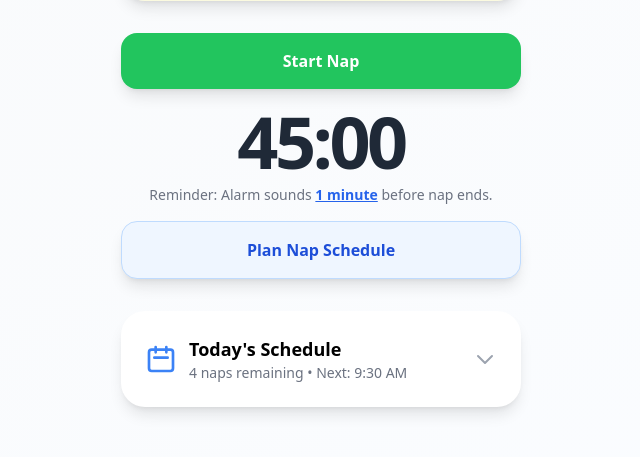
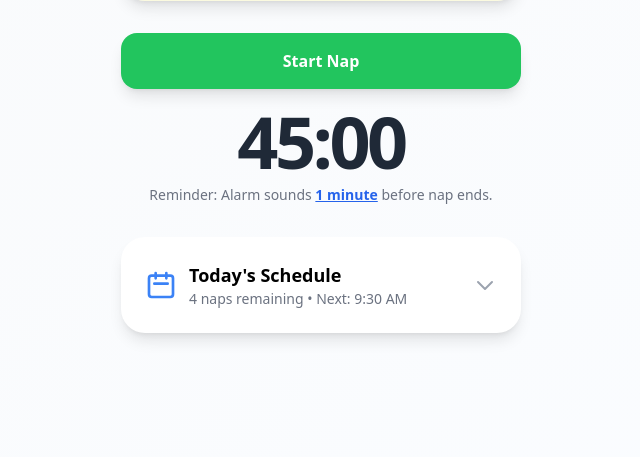
Before and after one commit to chandlershortlidge/baby_timer_app, a Flask app: page / in a window 1280 px wide. Shown: the part 343-800 px from the top of the page, without its empty margins (319-959 px from the left). Run offline with Flask 3, Linux system fonts and the light colour scheme; some libraries are stand-ins or nearby versions.

Commit message:
start of backend changes

```diff
--- a/app.py
+++ b/app.py
@@ -7,17 +7,38 @@ DB_FILE = 'nap_plans.db'
 
 def create_db():
     """
-    Creates the SQLite database and the nap_plans table if they don't exist.
+    Creates the SQLite database and tables if they don't exist.
+    This new schema is more robust and supports dynamic adjustments.
     """
     conn = sqlite3.connect(DB_FILE)
     c = conn.cursor()
+    # Drop old table for a clean slate during development.
+    # In a production migration, you'd use ALTER TABLE or a migration script.
+    c.execute('DROP TABLE IF EXISTS nap_plans')
+
+    # The 'days' table is the central record for a single day's schedule.
     c.execute('''
-        CREATE TABLE IF NOT EXISTS nap_plans (
+        CREATE TABLE IF NOT EXISTS days (
             id INTEGER PRIMARY KEY AUTOINCREMENT,
-            date TEXT NOT NULL,
-            number_of_naps INTEGER,
-            nap_durations TEXT,
-            wake_time TEXT
+            date TEXT NOT NULL UNIQUE,
+            first_wake_at TEXT,
+            daily_awake_budget_sec INTEGER,
+            projected_bedtime_at TEXT
+        )
+    ''')
+
+    # 'nap_slots' holds the plan and actuals for each individual nap.
+    c.execute('''
+        CREATE TABLE IF NOT EXISTS nap_slots (
+            id INTEGER PRIMARY KEY AUTOINCREMENT,
+            day_id INTEGER NOT NULL,
+            nap_index INTEGER NOT NULL,
+            planned_duration_sec INTEGER NOT NULL,
+            adjusted_duration_sec INTEGER,
+            actual_start_at TEXT,
+            actual_end_at TEXT,
+            status TEXT NOT NULL DEFAULT 'upcoming',
+            FOREIGN KEY (day_id) REFERENCES days (id)
         )
     ''')
     conn.commit()
@@ -40,58 +61,62 @@ def create_app():
         """
         return render_template('index.html')
 
-    @app.route('/plan_naps', methods=['POST'])
-    def plan_naps():
+    # --- New API Endpoints ---
+
+    @app.route('/api/day/today', methods=['GET'])
+    def get_today():
         """
-        Handles POST requests to plan nap schedules.
-        Validates form data and renders the plan confirmation.
+        Fetches the complete schedule for the current day.
+        (Implementation to follow)
         """
-        date_str = request.form.get('date')
-        num_naps_str = request.form.get('num_naps')
+        # Placeholder response
+        return {"message": "Endpoint for getting today's schedule"}
 
-        if not date_str or not num_naps_str:
-            flash("Please provide both a date and the number of naps.", "error")
-            return redirect(url_for("index"))
-
-        try:
-            num_naps = int(num_naps_str)
-            if num_naps < 1:
-                raise ValueError()
-        except ValueError:
-            flash("Please enter a valid, positive number for naps.", "error")
-            return redirect(url_for("index"))
-
-        try:
-            date_obj = datetime.strptime(date_str, "%Y-%m-%d")
-            date = date_obj.strftime("%A, %B %d, %Y")
-        except ValueError:
-            flash("Please enter a valid date.", "error")
-            return redirect(url_for("index"))
-
-        try:
-            conn = sqlite3.connect(DB_FILE)
-            c = conn.cursor()
-            c.execute(
-                "INSERT INTO nap_plans (date, number_of_naps) VALUES (?, ?)",
-                (date_str, num_naps),
-            )
-            conn.commit()
-        finally:
-            conn.close()
-
-        flash(f"Successfully created a plan for {date} with {num_naps} nap(s).", "success")
-        return redirect(url_for("index"))
-
-    @app.route('/log_nap', methods=['POST'])
-    def log_nap():
+    @app.route('/api/day/bedtime', methods=['POST'])
+    def log_bedtime():
         """
-        Handles POST requests to log nap events.
-        For now, just prints the form data to the console.
+        Logs the start of nighttime sleep or the morning wake-up ('firstWakeAt').
         """
         data = request.json
-        print("Received data from client:", data)
-        # You would add code here to save to the database later
-        return {"status": "success", "message": "Nap event logged successfully"}
+        event_type = data.get('type')
+        timestamp = data.get('timestamp')
+
+        if event_type == 'wake' and timestamp:
+            today_str = datetime.now().strftime('%Y-%m-%d')
+            try:
+                conn = sqlite3.connect(DB_FILE)
+                c = conn.cursor()
+                # Use "UPSERT" to either insert a new day or update the existing one
+                c.execute('''
+                    INSERT INTO days (date, first_wake_at)
+                    VALUES (?, ?)
+                    ON CONFLICT(date) DO UPDATE SET first_wake_at = excluded.first_wake_at
+                ''', (today_str, timestamp))
+                conn.commit()
+                return {"status": "success", "message": f"Wake time for {today_str} logged as {timestamp}."}
+            except sqlite3.Error as e:
+                print(f"Database error: {e}")
+                return {"status": "error", "message": "Failed to log wake time."}, 500
+            finally:
+                if conn:
+                    conn.close()
+
+        # Placeholder for 'sleep' event type
+        return {"status": "success", "message": "Bedtime event received."}
+
+    @app.route('/api/naps/start', methods=['POST'])
+    def start_nap():
+        """Logs the start of a specific nap."""
+        data = request.json
+        print(f"Received start nap event for index: {data.get('index')}")
+        return {"status": "success", "message": "Nap start logged"}
+
+    @app.route('/api/naps/stop', methods=['POST'])
+    def stop_nap():
+        """Logs the end of a nap and triggers schedule adjustment logic."""
+        data = request.json
+        print(f"Received stop nap event for index: {data.get('index')}")
+        return {"status": "success", "message": "Nap stop logged"}
 
     return app
 
--- a/static/js/script.js
+++ b/static/js/script.js
@@ -16,42 +16,24 @@ document.addEventListener('DOMContentLoaded', function() {
                 bedtimeBtn.textContent = 'End Bedtime';
                 bedtimeBtn.classList.remove('bg-indigo-600', 'hover:bg-indigo-700');
                 bedtimeBtn.classList.add('bg-amber-500', 'hover:bg-amber-600');
-                console.log('Bedtime started');
+                console.log('Bedtime started (night sleep)');
+                // In the future, this will call: POST /api/day/bedtime { type: "sleep" }
             } else {
                 // --- Change back to "Start Bedtime" state ---
-                bedtimeBtn.textContent = 'Start Bedtime';
+                bedtimeBtn.textContent = 'Start Bedtime'; // Or maybe "New Day Started"
                 bedtimeBtn.classList.remove('bg-amber-500', 'hover:bg-amber-600');
                 bedtimeBtn.classList.add('bg-indigo-600', 'hover:bg-indigo-700');
-                console.log('Bedtime ended');
-            }
-        });
-    }
+                console.log('Bedtime ended (morning wake up)');
 
-    // --- Nap Plan Modal Logic ---
-    const planNapBtn = document.getElementById('plan-nap-btn');
-    const planNapModal = document.getElementById('plan-nap-modal');
-    const closeModalBtn = document.getElementById('close-modal-btn');
-
-    if (planNapBtn && planNapModal) {
-        // Show modal on "Plan Nap Schedule" button click
-        planNapBtn.addEventListener('click', () => {
-            planNapModal.classList.remove('hidden');
-        });
-    }
-
-    if (closeModalBtn && planNapModal) {
-        // Hide modal on "Cancel" button click
-        closeModalBtn.addEventListener('click', () => {
-            planNapModal.classList.add('hidden');
-        });
-    }
-
-    // Hide modal on clicking the background overlay
-    if (planNapModal) {
-        planNapModal.addEventListener('click', (event) => {
-            // We check if the click is on the modal background itself, not on its children
-            if (event.target === planNapModal) {
-                planNapModal.classList.add('hidden');
+                // This is the crucial call to set firstWakeAt
+                fetch('/api/day/bedtime', {
+                    method: 'POST',
+                    headers: { 'Content-Type': 'application/json' },
+                    body: JSON.stringify({ type: 'wake', timestamp: new Date().toISOString() })
+                })
+                .then(res => res.json())
+                .then(data => console.log('Wake time logged:', data))
+                .catch(console.error);
             }
         });
     }
@@ -102,12 +84,14 @@ document.addEventListener('DOMContentLoaded', function() {
         updateTimerDisplay(); // Initial display to avoid 1s delay
         napTimerInterval = setInterval(updateTimerDisplay, 1000);
 
-        // Log start event to backend
-        fetch('/log_nap', {
+        // Log start event to backend using the new API
+        // Placeholder: We need a way to know which nap index this is.
+        const napIndex = 1;
+        fetch('/api/naps/start', {
             method: 'POST',
             headers: { 'Content-Type': 'application/json' },
-            body: JSON.stringify({ event: 'start_nap', timestamp: new Date().toISOString() }),
-        }).then(res => res.json()).then(data => console.log('Start nap logged:', data)).catch(console.error);
+            body: JSON.stringify({ index: napIndex, timestamp: new Date().toISOString() }),
+        }).then(res => res.json()).then(data => console.log('API /api/naps/start response:', data)).catch(console.error);
     }
 
     function stopNap(logEvent = true) {
@@ -125,11 +109,13 @@ document.addEventListener('DOMContentLoaded', function() {
 
         // Log stop event to backend if triggered by user
         if (logEvent) {
-            fetch('/log_nap', {
+            // Placeholder: We need a way to know which nap index this is.
+            const napIndex = 1;
+            fetch('/api/naps/stop', {
                 method: 'POST',
                 headers: { 'Content-Type': 'application/json' },
-                body: JSON.stringify({ event: 'stop_nap', timestamp: new Date().toISOString() }),
-            }).then(res => res.json()).then(data => console.log('Stop nap logged:', data)).catch(console.error);
+                body: JSON.stringify({ index: napIndex, timestamp: new Date().toISOString() }),
+            }).then(res => res.json()).then(data => console.log('API /api/naps/stop response:', data)).catch(console.error);
         }
     }
 
--- a/templates/index.html
+++ b/templates/index.html
@@ -37,9 +37,6 @@
                 </p>
             </div>
         </div>
-        <button id="plan-nap-btn" class="w-full bg-blue-50 text-blue-700 font-bold py-4 px-6 rounded-2xl shadow-lg border border-blue-200 hover:bg-blue-100 transition-colors">
-            Plan Nap Schedule
-        </button>
     </div>
 
     <!-- Today's Schedule -->
@@ -86,34 +83,4 @@
         </ul>
     </div>
 </main>
-
-<!-- Nap Plan Modal -->
-<div id="plan-nap-modal" class="fixed inset-0 bg-gray-800 bg-opacity-75 flex items-center justify-center hidden z-50">
-    <div class="bg-white p-6 rounded-3xl shadow-xl w-full max-w-sm">
-        <div class="text-center">
-            <h3 class="text-xl font-bold text-gray-900">Plan Nap Schedule</h3>
-            <p class="text-sm text-gray-500 mt-1">Set a new schedule for a specific day.</p>
-            <div class="mt-6">
-                <form action="{{ url_for('plan_naps') }}" method="POST" class="space-y-4">
-                    <div>
-                        <label for="date" class="text-left block text-sm font-medium text-gray-700 mb-1">Date</label>
-                        <input type="date" name="date" id="date" class="block w-full px-3 py-2 bg-gray-50 border border-gray-300 rounded-xl shadow-sm focus:outline-none focus:ring-blue-500 focus:border-blue-500 sm:text-sm" required>
-                    </div>
-                    <div>
-                        <label for="num_naps" class="text-left block text-sm font-medium text-gray-700 mb-1">Number of Naps</label>
-                        <input type="number" name="num_naps" id="num_naps" min="1" placeholder="e.g., 4" class="block w-full px-3 py-2 bg-gray-50 border border-gray-300 rounded-xl shadow-sm focus:outline-none focus:ring-blue-500 focus:border-blue-500 sm:text-sm" required>
-                    </div>
-                    <div class="pt-4 space-y-3">
-                        <button id="submit-plan-btn" type="submit" class="w-full bg-blue-500 text-white font-bold py-3 px-6 rounded-xl shadow-lg hover:bg-blue-600 transition-colors">
-                            Create Plan
-                        </button>
-                        <button id="close-modal-btn" type="button" class="w-full bg-gray-100 text-gray-700 font-bold py-3 px-6 rounded-xl hover:bg-gray-200 transition-colors">
-                            Cancel
-                        </button>
-                    </div>
-                </form>
-            </div>
-        </div>
-    </div>
-</div>
 {% endblock %}
```
Also changed, not shown: plan.html (added).
